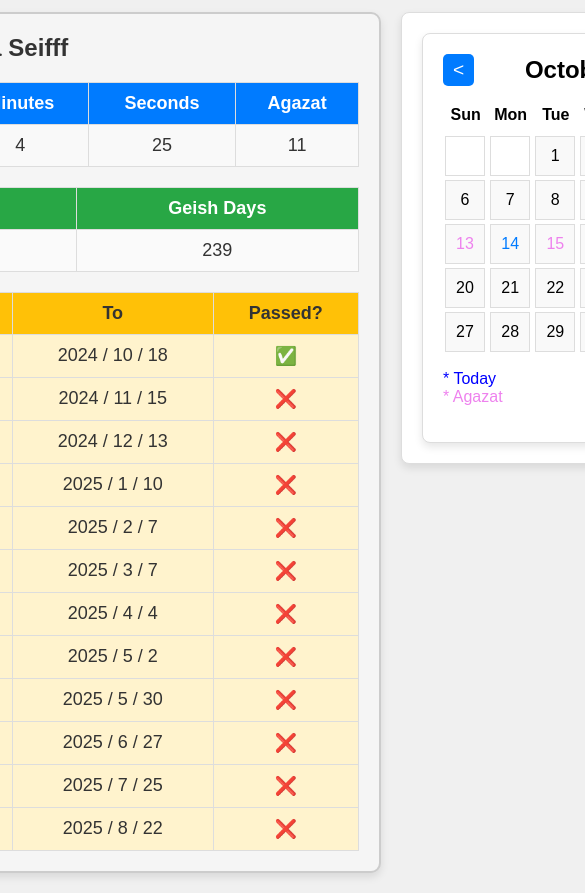
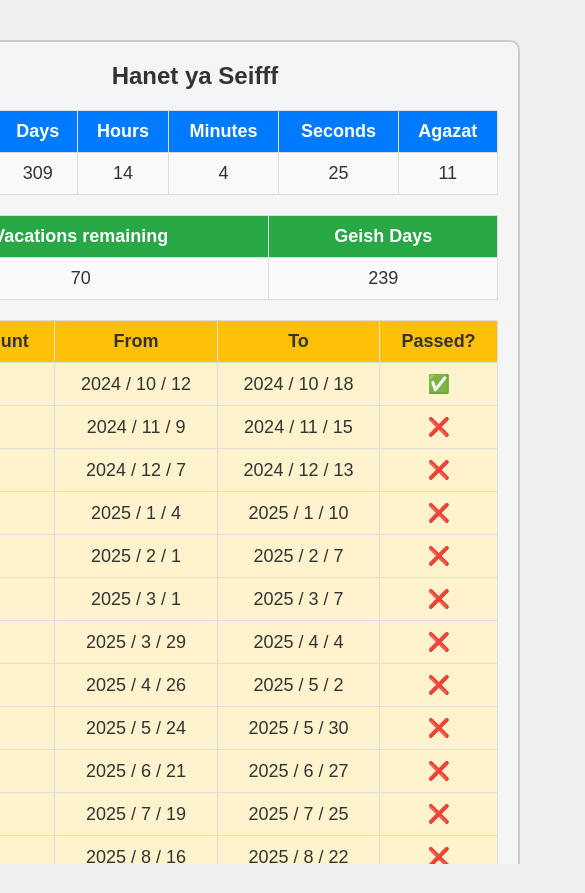
Before and after one commit to Seif-Sallam/Service-Timer, a React (Create React App) app: page / in a window 390 px wide. Shown: the top 893 px of the page, 585 px wide, since content can reach past the window. Built offline with nearby package versions, Linux system fonts and the light colour scheme.

Commit message:
Making the website responsive + adding global variables

```diff
--- a/src/Geish.jsx
+++ b/src/Geish.jsx
@@ -1,5 +1,6 @@
 import { useState } from 'react'
 import Calendar from './Calendar'
+import { NUMBER_OF_DAYS_OFF, NUMBER_OF_DAYS_WORK } from './Global'
 
 import "./styles.css";
 
@@ -10,11 +11,12 @@ function getAllAgazat() {
     let agazat = [firstAgaza]
     while (firstAgaza < geish) {
         let nextAgaza = new Date(firstAgaza)
-        nextAgaza.setDate(nextAgaza.getDate() + 6) // 6 days of agaza
-        nextAgaza.setDate(nextAgaza.getDate() + 22)
+        nextAgaza.setDate(nextAgaza.getDate() + NUMBER_OF_DAYS_OFF)
+        nextAgaza.setDate(nextAgaza.getDate() + NUMBER_OF_DAYS_WORK)
 
         agazat.push(nextAgaza)
         firstAgaza = nextAgaza
+        // Last day of all geish
         if (firstAgaza.getMonth() == 7 && firstAgaza.getDate() >= 15) {
             break
         }
@@ -27,7 +29,7 @@ function renderAgazat(agazat) {
     let output = [];
     for(let i = 0; i < agazat.length; i++) {
         let agazaEnd = new Date(agazat[i])
-        agazaEnd.setDate(agazaEnd.getDate() + 6)
+        agazaEnd.setDate(agazaEnd.getDate() + NUMBER_OF_DAYS_OFF)
         let passed = agazat[i] < new Date()
         output.push(<tr><td>{i + 1}</td><td>{renderDate(agazat[i])}</td><td>{renderDate(agazaEnd)}</td><td>{(passed) ? '✅' : '❌'}</td></tr>)
     }
@@ -90,7 +92,7 @@ export default function Geish() {
     for (let i = 0; i < agazatArray.length; i++) {
         let start = agazatArray[i]
         let end = new Date(agazatArray[i])
-        end.setDate(end.getDate() + 6)
+        end.setDate(end.getDate() + NUMBER_OF_DAYS_OFF)
         allAgazat.push([start, end])
     }
 
--- /dev/null
+++ b/src/Global.jsx
@@ -0,0 +1,2 @@
+export const NUMBER_OF_DAYS_OFF = 6
+export const NUMBER_OF_DAYS_WORK = 22
--- a/src/styles.css
+++ b/src/styles.css
@@ -202,14 +202,29 @@ td {
   justify-content: space-between;
   align-items: flex-start;
   padding: 20px;
+  flex-wrap: wrap; /* Allow wrapping for responsiveness */
+  height: 100vh; /* Ensure it takes the full height of the viewport */
+  overflow: auto; /* Make the container scrollable */
 }
 
 .geish-container {
-  flex: 1;
-  width: 800px;
+  flex: 3; /* 3 parts out of 4 */
+  width: 100%; /* Ensure it takes full width on smaller screens */
   margin-right: 20px;
+  min-width: 650px;
+  overflow: auto; /* Make the container scrollable */
 }
 
 .calendar-container {
-  flex: 0 0 400px; /* Fixed width for the calendar */
+  flex: 1; /* 1 part out of 4 */
+  width: 100%; /* Ensure it takes full width on smaller screens */
+  max-width: 400px; /* Optional: limit the maximum width */
 }
+
+/* Media query for smaller screens */
+@media (max-width: 768px) {
+  .geish-container, .calendar-container {
+    flex: 1 1 100%; /* Take full width on smaller screens */
+    margin-right: 0; /* Remove margin on smaller screens */
+  }
+}
```
